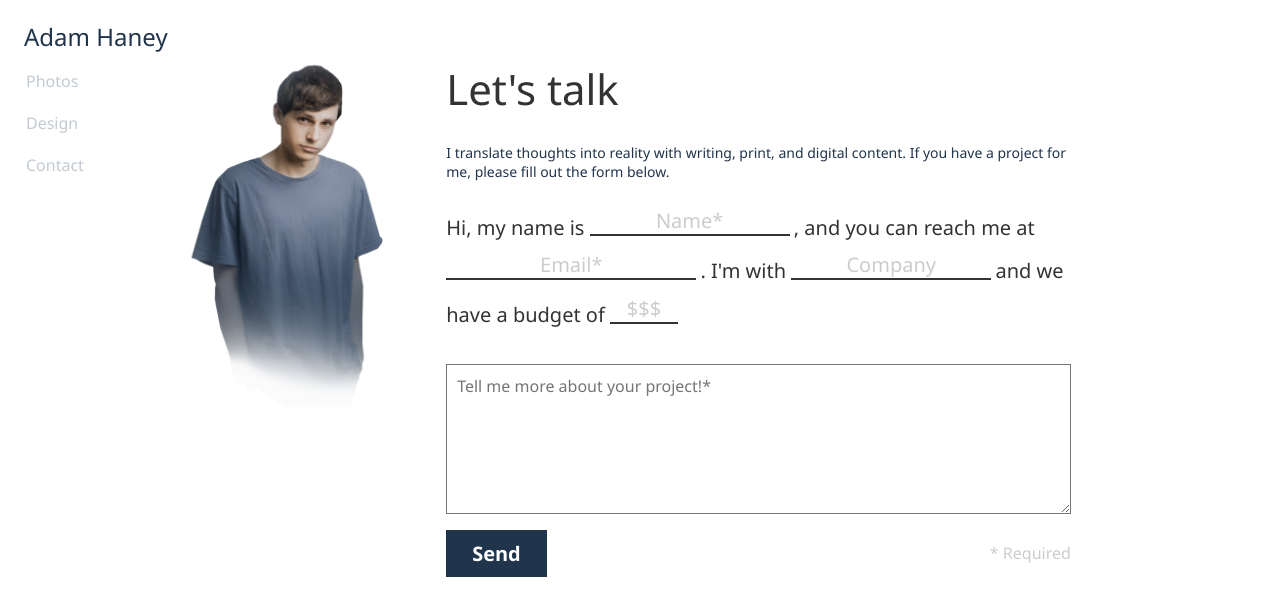
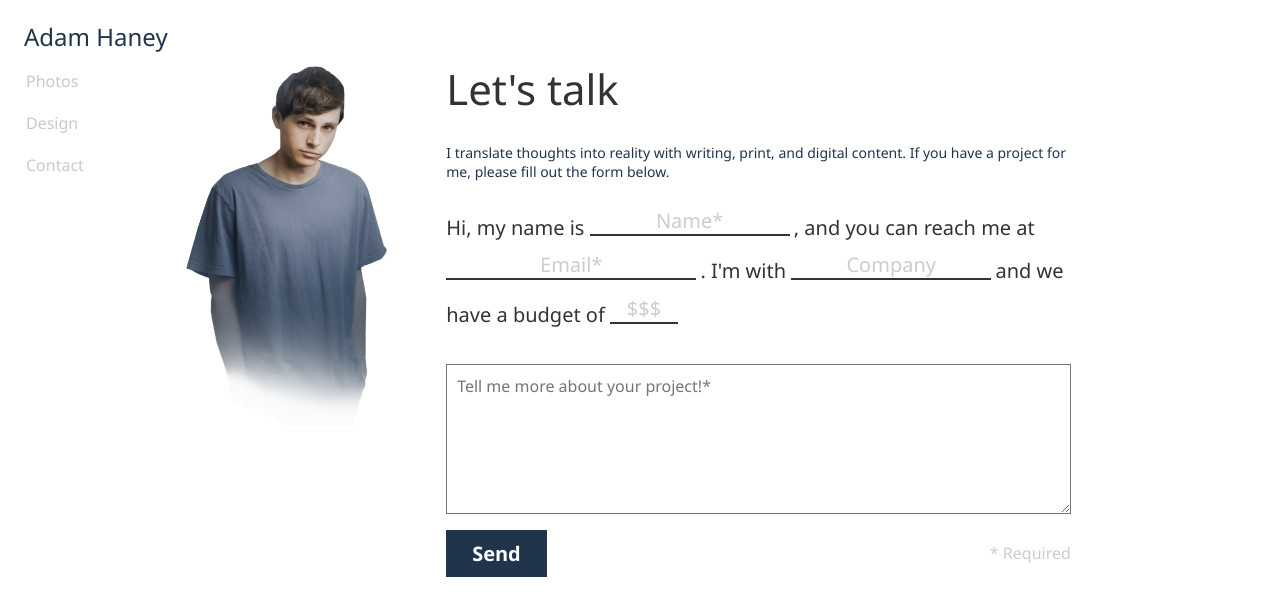
Before and after one commit to admhny/admhny.github.io, a Jekyll site: the page built from index.html, in a window 1280 px wide. Shown: the top 616 px of the page. Built offline with Jekyll 4.4.1, drawn with Linux system fonts in a browser that asks for light colours; nearby versions of some CDN libraries.

Commit message:
Mobile portrait

```diff
--- a/_includes/scss/homepage.scss
+++ b/_includes/scss/homepage.scss
@@ -2,7 +2,7 @@
 
 .adam {
   display: block;
-  padding: 1em;
+  padding-top: 1em;
   float: left;
   left: 0;
   max-height: 100%;
```
